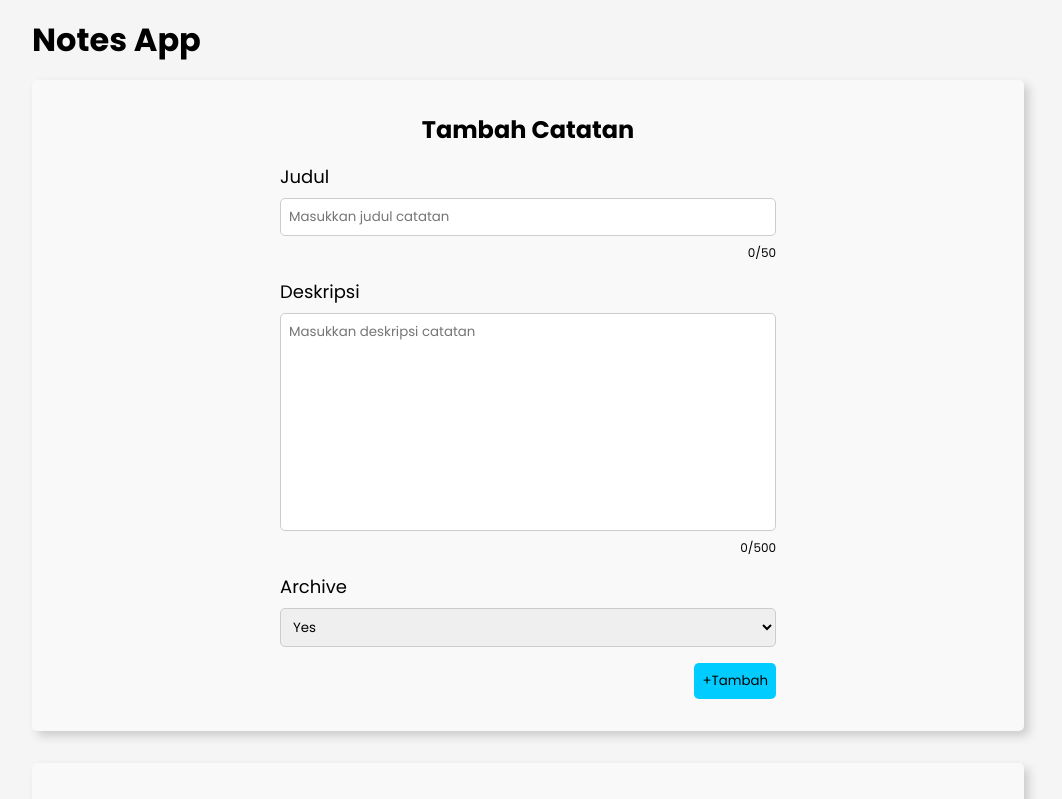
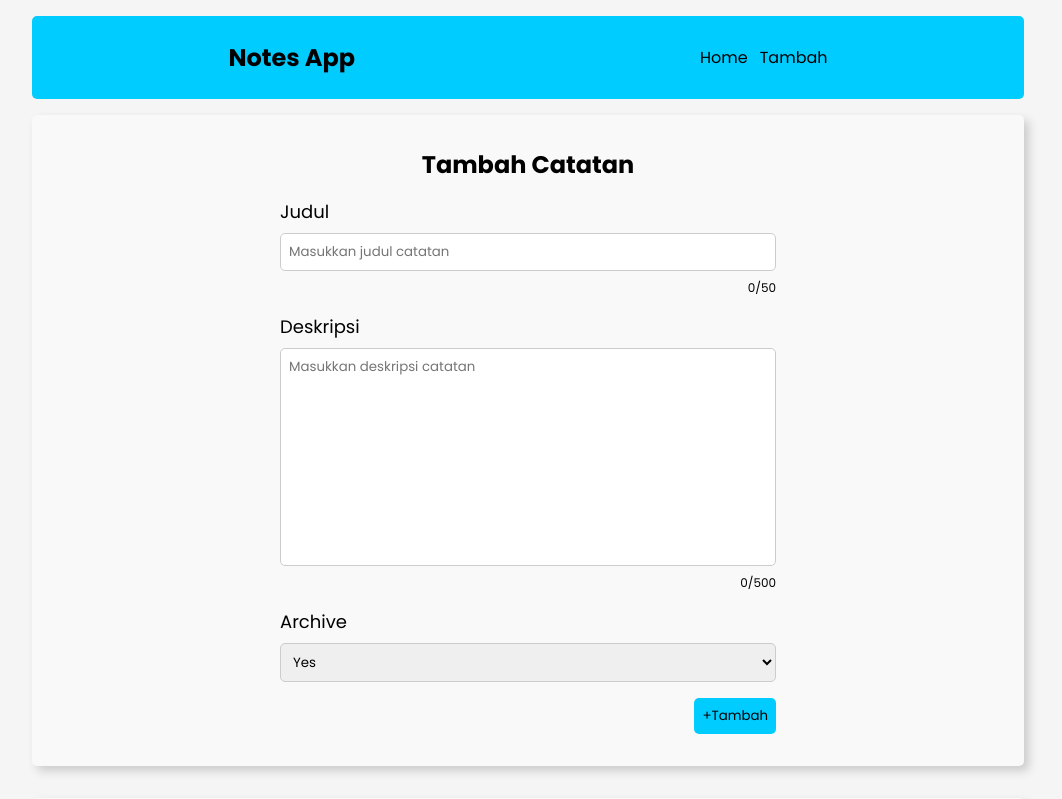
Before and after one commit to Anuraaaa/DicodingAcademy, a React (Vite) app in the folder notes-app-spa/: page / in a window 1280 px wide. Shown: the top 799 px of the page, without its empty margins (112-1174 px from the left). Built offline with nearby package versions, Linux system fonts and the light colour scheme.

Commit message:
add more dependencies, navbar, styling

```diff
--- a/notes-app-spa/package.json
+++ b/notes-app-spa/package.json
@@ -12,7 +12,8 @@
   "dependencies": {
     "prop-types": "^15.8.1",
     "react": "^18.2.0",
-    "react-dom": "^18.2.0"
+    "react-dom": "^18.2.0",
+    "react-router-dom": "^6.22.3"
   },
   "devDependencies": {
     "@types/react": "^18.2.37",
--- /dev/null
+++ b/notes-app-spa/src/components/Navbar.jsx
@@ -0,0 +1,15 @@
+import React from "react";
+
+function Navbar() {
+    return (
+        <div className="navbar">
+            <h1>Notes App</h1>
+            <ul className="navbar-list">
+                <li><a href="">Home</a></li>
+                <li><a href="">Tambah</a></li>
+            </ul>
+        </div>
+    )
+}
+
+export default Navbar;
--- a/notes-app-spa/src/components/NotesApp.jsx
+++ b/notes-app-spa/src/components/NotesApp.jsx
@@ -5,6 +5,7 @@ import NoteItem from "./NoteItem";
 import NoteSearch from "./NoteSearch";
 import { getData } from "../utils/data.js";
 import { showToast } from "../utils/NoteToast.js";
+import Navbar from "./Navbar.jsx";
 
 class NotesApp extends React.Component {
 
@@ -84,7 +85,7 @@ class NotesApp extends React.Component {
 
         return (
             <div className="container" id="container">
-                <h1>Notes App</h1>
+                <Navbar/>
                 <NoteAdd addNote={this.onAddNoteHandler}/>
                 <NoteSearch notes={filterNote} onSearch={this.onSearchNote}/>
                 <NoteItem notes={filterNote} onArchive={this.onArchiveUpdate} onDelete={this.onDeleteNoteHandler}/>
--- a/notes-app-spa/src/styles/style.css
+++ b/notes-app-spa/src/styles/style.css
@@ -7,9 +7,9 @@
     --font-form-size: 18px;
     --font-form-size-mobile: 14px;
     --font-content-title-size: 16px;
-    --font-content-content-size: 12px;
+    --font-content-size: 12px;
     --font-content-title-size-mobile: 12px;
-    --font-content-content-size-mobile: 8px;
+    --font-content-size-mobile: 8px;
     --font-size-toast: 18px;
     --font-size-toast-mobile: 10px;
     --background-primary-color: whitesmoke;
@@ -124,7 +124,7 @@ body {
 }
 
 .note-list > p {
-    font-size: var(--font-content-content-size);
+    font-size: var(--font-content-size);
 }
 
 .note-list-group {
@@ -147,6 +147,38 @@ body {
 .note-list-group > .delete:hover {
     cursor: pointer;
     background-color: red;
+}
+
+.navbar {
+    background-color: var(--background-secondary-color);
+    border-radius: 5px;
+    padding: 24px;
+    display: flex;
+    align-items: center;
+    justify-content: space-around;
+}
+
+.navbar > h1 {
+    font-size: var(--font-container-size);
+}
+
+.navbar > ul {
+    display: flex;
+    gap: 12px;
+}
+
+.navbar > ul > li {
+    list-style: none;
+    font-size: var(--font-content-title-size);
+}
+
+.navbar > ul > li > a {
+    color: black;
+    text-decoration: none;
+}
+
+.navbar > ul > li > a:hover {
+    cursor: pointer;
 }
 
 #toast {
@@ -223,7 +255,7 @@ body {
     }
 
     .note-list > p {
-        font-size: var(--font-content-content-size-mobile);
+        font-size: var(--font-content-size-mobile);
     }
 
     .note-item > h1 {
@@ -241,4 +273,13 @@ body {
     #toast {
         font-size: var(--font-size-toast-mobile);
     }
+
+    .navbar > h1 {
+        font-size: var(--font-container-size-mobile);
+    }
+
+    .navbar > ul > li {
+        list-style: none;
+        font-size: var(--font-content-size);
+    }
 }
```
Also changed, not shown: 1 other file (tests, documents, lock files or other folders).
